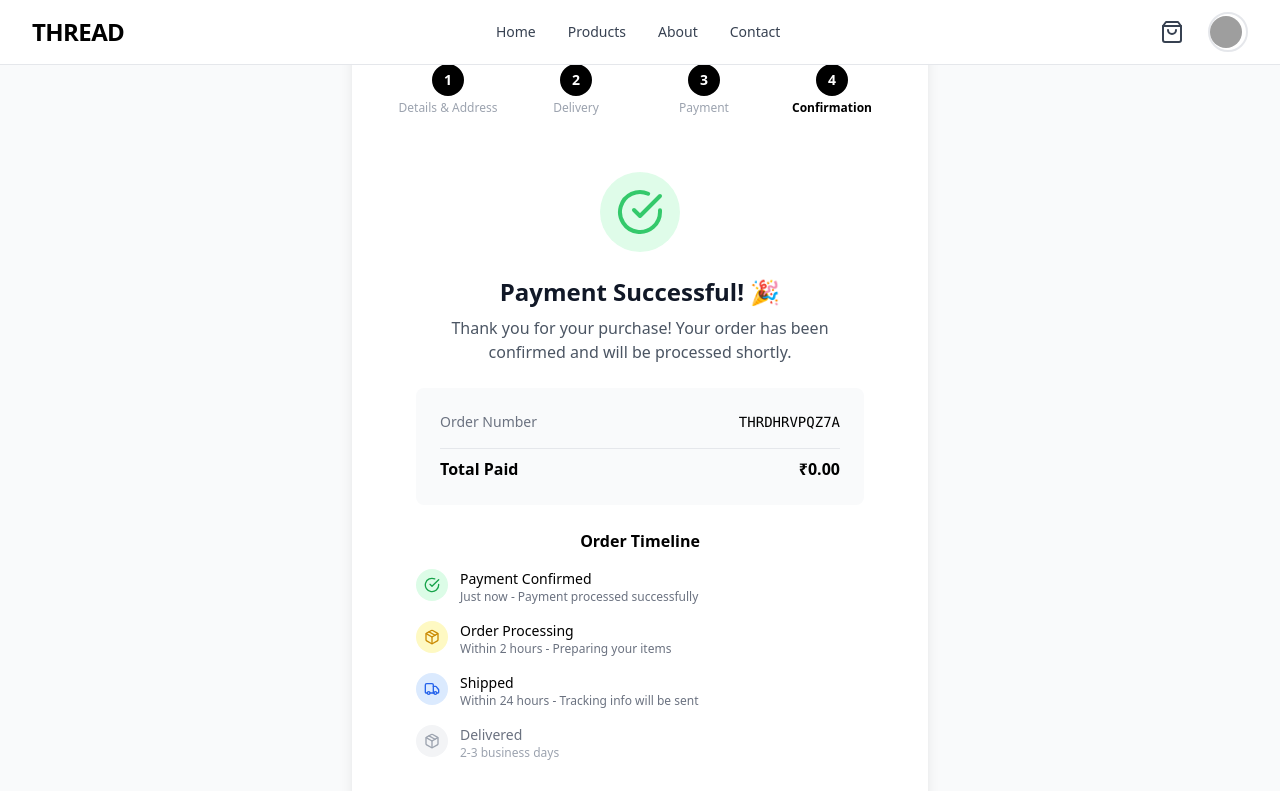
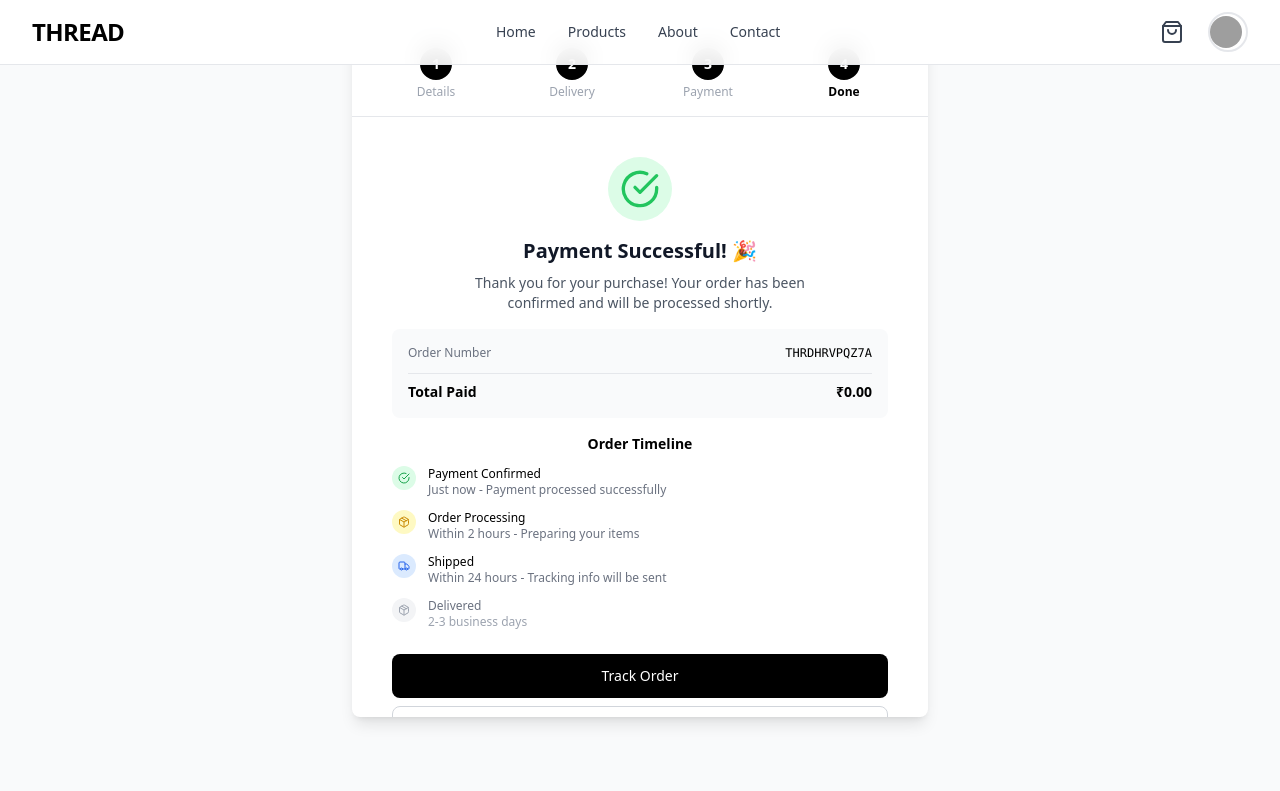
Before and after one commit to Karthik2370/Thread-clothing-brand, a React (Vite) app: page /checkout/confirmation in a window 1280 px wide. Shown: the top 791 px of the page. Built offline with nearby package versions, Linux system fonts and the light colour scheme; grey boxes are pictures that could not be loaded.

Commit message:
Fix checkout confirmation page scrolling issues

```diff
--- a/src/components/Checkout/CheckoutConfirmation.jsx
+++ b/src/components/Checkout/CheckoutConfirmation.jsx
@@ -9,7 +9,8 @@ const CheckoutConfirmation = () => {
   const [paymentDetails, setPaymentDetails] = useState(null);
 
   useEffect(() => {
-    window.scrollTo({ top: 0, behavior: 'smooth' });
+    // Scroll to top immediately without smooth behavior to avoid conflicts
+    window.scrollTo(0, 0);
 
     // Get mock payment details from localStorage
     const paymentId = localStorage.getItem('mock_payment_id');
@@ -59,31 +60,32 @@ const CheckoutConfirmation = () => {
   };
 
   return (
-    <div className="flex flex-col items-center justify-center py-8">
+    <div className="w-full max-w-none">
+      <div className="flex flex-col items-center justify-start py-4 px-4">
         {/* Success Animation */}
-      <div className="w-20 h-20 rounded-full bg-green-100 flex items-center justify-center mb-6 animate-pulse">
-        <CheckCircle className="w-12 h-12 text-green-500" />
+        <div className="w-16 h-16 rounded-full bg-green-100 flex items-center justify-center mb-4">
+          <CheckCircle className="w-10 h-10 text-green-500" />
         </div>
 
         {/* Success Message */}
-      <h2 className="text-2xl font-bold mb-2 text-center text-gray-900">Payment Successful! 🎉</h2>
-      <p className="text-gray-600 mb-6 text-center max-w-md">
+        <h2 className="text-xl font-bold mb-2 text-center text-gray-900">Payment Successful! 🎉</h2>
+        <p className="text-gray-600 mb-4 text-center text-sm max-w-sm">
           Thank you for your purchase! Your order has been confirmed and will be processed shortly.
         </p>
 
         {/* Payment Details */}
         {paymentDetails && (
-        <div className="w-full max-w-md bg-blue-50 border border-blue-200 rounded-lg p-4 mb-6">
-          <h3 className="font-semibold text-blue-900 mb-3 flex items-center">
-            <Lock size={16} className="mr-2" />
+          <div className="w-full bg-blue-50 border border-blue-200 rounded-lg p-3 mb-4">
+            <h3 className="font-semibold text-blue-900 mb-2 flex items-center text-sm">
+              <Lock size={14} className="mr-2" />
               Payment Details
             </h3>
-          <div className="space-y-3 text-sm">
+            <div className="space-y-2 text-xs">
               <div className="flex items-center justify-between">
                 <span className="text-blue-700">Payment Method:</span>
-              <div className="flex items-center space-x-2">
+                <div className="flex items-center space-x-1">
                   {getPaymentMethodIcon(paymentDetails.paymentMethod)}
-                <span className="font-medium text-blue-900">
+                  <span className="font-medium text-blue-900 text-xs">
                     {getPaymentMethodName(paymentDetails.paymentMethod)}
                   </span>
                 </div>
@@ -91,24 +93,17 @@ const CheckoutConfirmation = () => {
 
               <div className="flex items-center justify-between">
                 <span className="text-blue-700">Transaction ID:</span>
-              <div className="flex items-center space-x-2">
+                <div className="flex items-center space-x-1">
                   <span className="font-mono text-xs text-blue-900">
-                  {paymentDetails.paymentId}
+                    {paymentDetails.paymentId.substring(0, 12)}...
                   </span>
                   <button
                     onClick={() => copyToClipboard(paymentDetails.paymentId)}
                     className="text-blue-600 hover:text-blue-800"
                   >
-                  <Copy size={14} />
+                    <Copy size={12} />
                   </button>
                 </div>
-            </div>
-
-            <div className="flex items-center justify-between">
-              <span className="text-blue-700">Order ID:</span>
-              <span className="font-mono text-xs text-blue-900">
-                {paymentDetails.orderId}
-              </span>
               </div>
 
               <div className="flex items-center justify-between">
@@ -127,16 +122,16 @@ const CheckoutConfirmation = () => {
         )}
 
         {/* Order Summary */}
-      <div className="w-full max-w-md bg-gray-50 rounded-lg p-6 mb-6">
-        <div className="flex items-center justify-between mb-4">
-          <span className="text-sm text-gray-500">Order Number</span>
-          <span className="font-mono text-sm font-medium">{orderNumber}</span>
+        <div className="w-full bg-gray-50 rounded-lg p-4 mb-4">
+          <div className="flex items-center justify-between mb-3">
+            <span className="text-xs text-gray-500">Order Number</span>
+            <span className="font-mono text-xs font-medium">{orderNumber}</span>
           </div>
 
-        <div className="space-y-2 mb-4">
+          <div className="space-y-1 mb-3">
             {items.map(item => (
               <div key={`${item.product.id}-${item.selectedColor}-${item.selectedSize}`}
-                 className="flex justify-between text-sm">
+                   className="flex justify-between text-xs">
                 <span className="text-gray-700">
                   {item.product.name} ({item.selectedColor}, {item.selectedSize}) x{item.quantity}
                 </span>
@@ -145,90 +140,91 @@ const CheckoutConfirmation = () => {
             ))}
           </div>
 
-        <div className="border-t pt-2 flex justify-between font-bold">
+          <div className="border-t pt-2 flex justify-between font-bold text-sm">
             <span>Total Paid</span>
             <span>₹{getTotalPrice().toFixed(2)}</span>
           </div>
         </div>
 
         {/* Order Timeline */}
-      <div className="w-full max-w-md space-y-4 mb-8">
-        <h3 className="font-semibold text-center mb-4">Order Timeline</h3>
+        <div className="w-full space-y-3 mb-6">
+          <h3 className="font-semibold text-center mb-3 text-sm">Order Timeline</h3>
 
           <div className="flex items-start space-x-3">
-          <div className="w-8 h-8 rounded-full bg-green-100 flex items-center justify-center flex-shrink-0">
-            <CheckCircle size={16} className="text-green-600" />
+            <div className="w-6 h-6 rounded-full bg-green-100 flex items-center justify-center flex-shrink-0">
+              <CheckCircle size={12} className="text-green-600" />
             </div>
             <div>
-            <div className="font-medium text-sm">Payment Confirmed</div>
+              <div className="font-medium text-xs">Payment Confirmed</div>
               <div className="text-xs text-gray-500">Just now - Payment processed successfully</div>
             </div>
           </div>
 
           <div className="flex items-start space-x-3">
-          <div className="w-8 h-8 rounded-full bg-yellow-100 flex items-center justify-center flex-shrink-0">
-            <Package size={16} className="text-yellow-600" />
+            <div className="w-6 h-6 rounded-full bg-yellow-100 flex items-center justify-center flex-shrink-0">
+              <Package size={12} className="text-yellow-600" />
             </div>
             <div>
-            <div className="font-medium text-sm">Order Processing</div>
+              <div className="font-medium text-xs">Order Processing</div>
               <div className="text-xs text-gray-500">Within 2 hours - Preparing your items</div>
             </div>
           </div>
 
           <div className="flex items-start space-x-3">
-          <div className="w-8 h-8 rounded-full bg-blue-100 flex items-center justify-center flex-shrink-0">
-            <Truck size={16} className="text-blue-600" />
+            <div className="w-6 h-6 rounded-full bg-blue-100 flex items-center justify-center flex-shrink-0">
+              <Truck size={12} className="text-blue-600" />
             </div>
             <div>
-            <div className="font-medium text-sm">Shipped</div>
+              <div className="font-medium text-xs">Shipped</div>
               <div className="text-xs text-gray-500">Within 24 hours - Tracking info will be sent</div>
             </div>
           </div>
 
           <div className="flex items-start space-x-3">
-          <div className="w-8 h-8 rounded-full bg-gray-100 flex items-center justify-center flex-shrink-0">
-            <Package size={16} className="text-gray-400" />
+            <div className="w-6 h-6 rounded-full bg-gray-100 flex items-center justify-center flex-shrink-0">
+              <Package size={12} className="text-gray-400" />
             </div>
             <div>
-            <div className="font-medium text-sm text-gray-500">Delivered</div>
+              <div className="font-medium text-xs text-gray-500">Delivered</div>
               <div className="text-xs text-gray-400">2-3 business days</div>
             </div>
           </div>
         </div>
 
         {/* Action Buttons */}
-      <div className="flex flex-col sm:flex-row gap-3 w-full max-w-md">
+        <div className="flex flex-col gap-2 w-full">
           <button
             onClick={() => navigate('/orders')}
-          className="flex-1 bg-black text-white py-3 rounded-lg font-medium hover:bg-gray-800 transition-colors duration-200"
+            className="w-full bg-black text-white py-3 rounded-lg font-medium hover:bg-gray-800 transition-colors duration-200 text-sm"
           >
             Track Order
           </button>
           <button
             onClick={() => navigate('/')}
-          className="flex-1 border border-gray-300 text-gray-700 py-3 rounded-lg font-medium hover:bg-gray-50 transition-colors duration-200"
+            className="w-full border border-gray-300 text-gray-700 py-3 rounded-lg font-medium hover:bg-gray-50 transition-colors duration-200 text-sm"
           >
             Continue Shopping
           </button>
         </div>
 
         {/* Demo Notice */}
-      <div className="bg-yellow-50 border border-yellow-200 rounded-lg p-4 mt-6 w-full max-w-md">
+        <div className="bg-yellow-50 border border-yellow-200 rounded-lg p-3 mt-4 w-full">
           <div className="flex items-start space-x-2">
-          <span className="text-yellow-600 text-lg">🧪</span>
+            <span className="text-yellow-600 text-sm">🧪</span>
             <div>
-            <div className="font-medium text-yellow-900 text-sm">Demo Mode</div>
+              <div className="font-medium text-yellow-900 text-xs">Demo Mode</div>
               <div className="text-xs text-yellow-700">
-              This was a test transaction. No real money was charged. Perfect for showcasing the complete payment flow!
+                This was a test transaction. No real money was charged.
               </div>
             </div>
           </div>
         </div>
 
         {/* Email Confirmation Notice */}
-      <p className="text-xs text-gray-500 text-center mt-4 max-w-md">
-        📧 A confirmation email would be sent to your email address with order details and tracking information.
+        <p className="text-xs text-gray-500 text-center mt-3">
+          📧 A confirmation email would be sent to your email address.
         </p>
+      </div>
     </div>
   );
 };
--- a/src/components/Checkout/CheckoutLayout.jsx
+++ b/src/components/Checkout/CheckoutLayout.jsx
@@ -2,10 +2,10 @@ import React from 'react';
 import { Outlet, useLocation, useNavigate } from 'react-router-dom';
 
 const steps = [
-  { path: '/checkout/address', label: 'Details & Address' },
+  { path: '/checkout/address', label: 'Details' },
   { path: '/checkout/delivery', label: 'Delivery' },
   { path: '/checkout/payment', label: 'Payment' },
-  { path: '/checkout/confirmation', label: 'Confirmation' },
+  { path: '/checkout/confirmation', label: 'Done' },
 ];
 
 const CheckoutLayout = () => {
@@ -14,9 +14,12 @@ const CheckoutLayout = () => {
   const currentStep = steps.findIndex(step => location.pathname.startsWith(step.path));
 
   return (
-    <div className="min-h-screen bg-gray-50 flex flex-col items-center py-8 px-2 sm:px-0">
-      <div className="w-full max-w-xl bg-white rounded-lg shadow-lg p-4 sm:p-8 mb-8">
-        <div className="flex justify-between items-center mb-6">
+    <div className="min-h-screen bg-gray-50 py-8 px-4">
+      <div className="max-w-xl mx-auto">
+        <div className="bg-white rounded-lg shadow-lg overflow-hidden">
+          {/* Progress Steps */}
+          <div className="bg-white border-b border-gray-200 p-4">
+            <div className="flex justify-between items-center">
               {steps.map((step, idx) => (
                 <div key={step.path} className="flex-1 flex flex-col items-center">
                   <button
@@ -28,11 +31,19 @@ const CheckoutLayout = () => {
                   >
                     {idx + 1}
                   </button>
-              <span className={`text-xs text-center ${idx === currentStep ? 'text-black font-semibold' : 'text-gray-400'}`}>{step.label}</span>
+                  <span className={`text-xs text-center ${idx === currentStep ? 'text-black font-semibold' : 'text-gray-400'}`}>
+                    {step.label}
+                  </span>
                 </div>
               ))}
             </div>
+          </div>
+
+          {/* Content Area */}
+          <div className="p-6 max-h-[calc(100vh-200px)] overflow-y-auto">
             <Outlet />
+          </div>
+        </div>
       </div>
     </div>
   );
```
Lines whose indentation alone changed are shown as unchanged.
